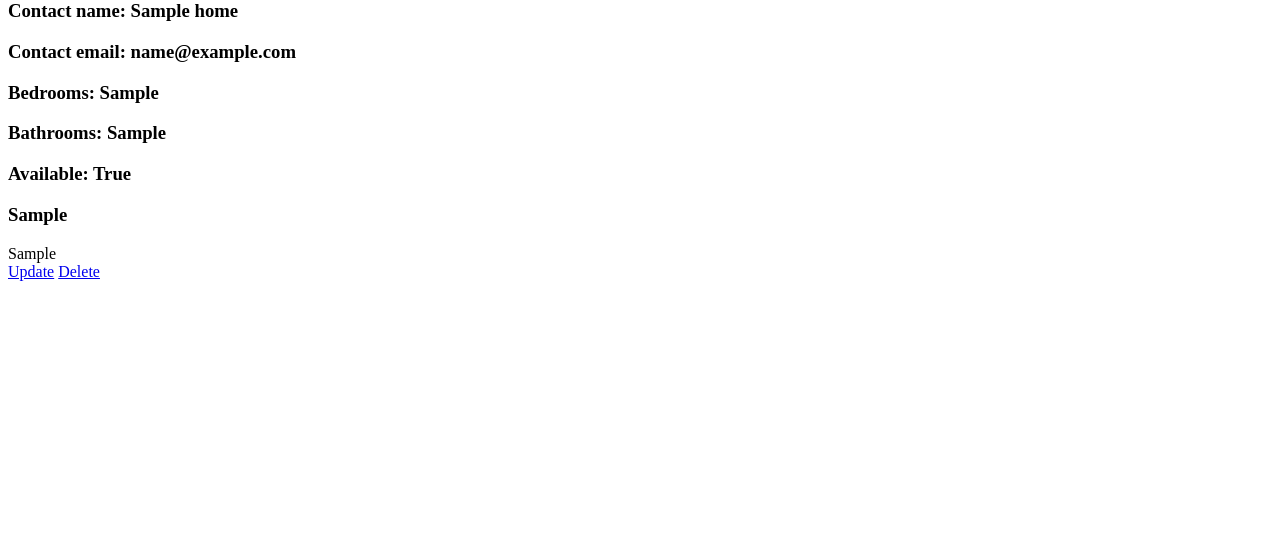
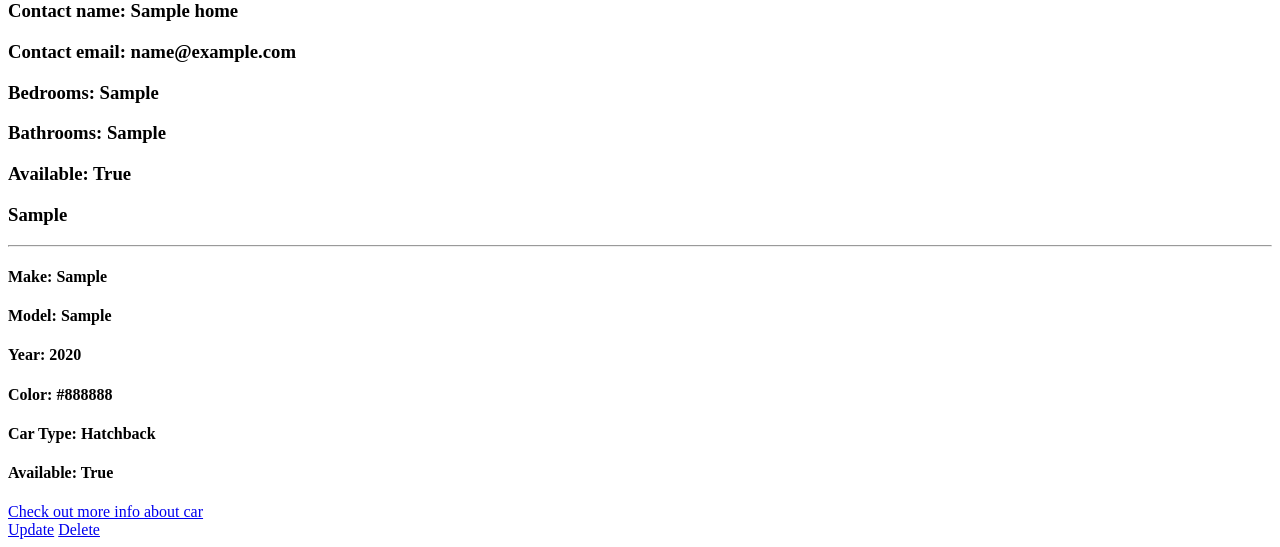
Before and after one commit to Hasanrizvi1993/Mybnb, a Django app: page /homes/1/ in a window 1280 px wide. Shown: the part 478-1025 px from the top of the page. Before the commit the page ends 759 px from the top, so only its background shows below. Run offline with Django 4.2, Linux system fonts and the light colour scheme; tables that the repository leaves empty hold one stand-in row (values such as "Sample post"); grey boxes marked "Sample" are stand-in pictures.

Commit message:
fixed changes about car and home in home detail page

```diff
--- a/main_app/templates/home_detail.html
+++ b/main_app/templates/home_detail.html
@@ -17,8 +17,17 @@
     <h3>Available: {{home.available}}</h3>
     <h3>{{home.price}}</h3>
 </div>
+    <hr>
     {% for car in home.car.all %}
-        <div>{{car.make}}</div>
+    <div>
+    <h4>Make: {{car.make}}</h4>
+    <h4>Model: {{car.model}}</h4>
+    <h4>Year: {{car.year}}</h4>
+    <h4>Color: {{car.color}}</h4>
+    <h4>Car Type: {{car.car_type}}</h4>
+    <h4>Available: {{car.available}}</h4>
+    </div>
+        <a href="{% url 'car_show' car.pk %}">Check out more info about car</a>
     {% empty %}
         <div>This House has no cars</div>
     {% endfor %}
--- a/main_app/views.py
+++ b/main_app/views.py
@@ -39,7 +39,7 @@ class HomeList(TemplateView):
 @method_decorator(login_required, name='dispatch')
 class Home_Create(CreateView):
     model = Home
-    fields = ['location', 'home_type', 'amenities', 'image', 'contact_name', 'contact_email', 'bedrooms', 'bathrooms', 'price', 'available']
+    fields = ['location', 'home_type', 'amenities', 'image', 'contact_name', 'contact_email', 'bedrooms', 'bathrooms', 'price', 'available', 'car']
     template_name = "home_create.html"
     def form_valid(self, form):
         self.object = form.save(commit=False)
@@ -56,7 +56,7 @@ class Home_Detail(DetailView):
 @method_decorator(login_required, name='dispatch')
 class Home_Update(UpdateView):
     model = Home
-    fields = ['location', 'home_type', 'amenities', 'image', 'contact_name', 'contact_email', 'bedrooms', 'bathrooms', 'price', 'available']
+    fields = ['location', 'home_type', 'amenities', 'image', 'contact_name', 'contact_email', 'bedrooms', 'bathrooms', 'price', 'available', 'car']
     template_name = "home_update.html"
     def get_success_url(self):
         return reverse('home_detail', kwargs={'pk': self.object.pk})
```
